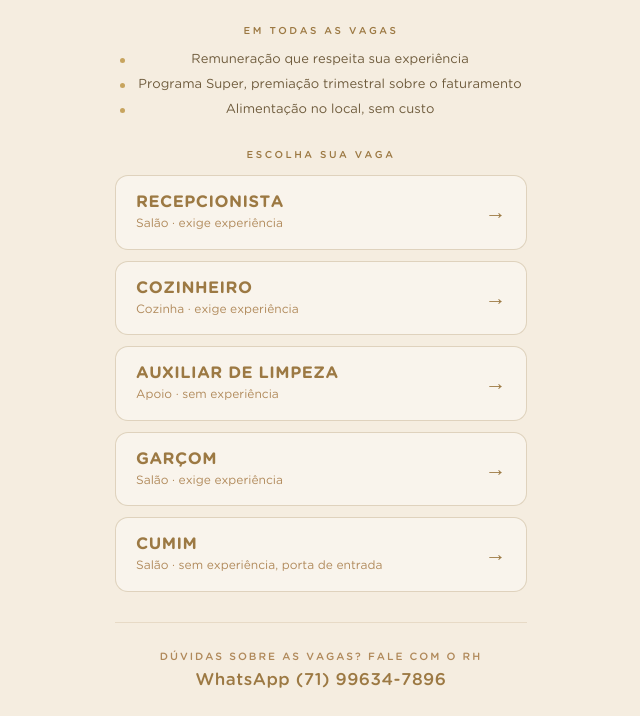
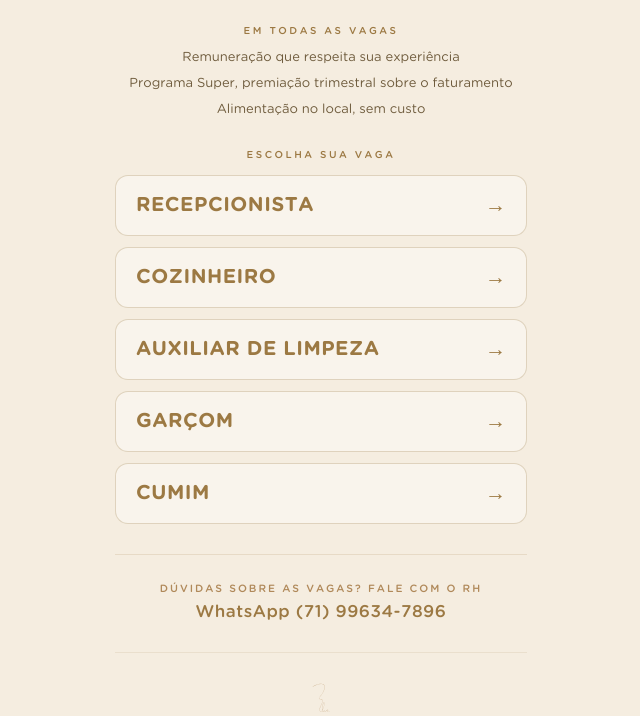
Before and after one commit to grupoa7/vagas-blue, a plain HTML site: page index.html in a window 1280 px wide. Shown: the part 337-1053 px from the top of the page, without its empty margins (319-959 px from the left). Drawn offline with Linux system fonts and the light colour scheme.

Commit message:
hub: sem marcadores nos benef + botoes so com nome maior

```diff
--- a/index.html
+++ b/index.html
@@ -22,17 +22,14 @@
   .hero p { font-weight:400; font-size:14px; color:#6E5B3C; line-height:1.6; max-width:330px; margin:0 auto; }
   .perks { margin:0 auto 30px; text-align:center; }
   .perks .label { font-weight:500; font-size:10px; color:#9C7943; letter-spacing:2.5px; text-transform:uppercase; margin-bottom:12px; }
-  .perks ul { list-style:none; padding:0; display:inline-flex; flex-direction:column; gap:7px; }
-  .perks li { font-weight:400; font-size:13px; color:#6E5B3C; line-height:1.4; padding-left:18px; position:relative; }
-  .perks li::before { content:''; position:absolute; left:0; top:7px; width:5px; height:5px; background:#C7A45E; border-radius:50%; }
+  .perks ul { list-style:none; padding:0; display:flex; flex-direction:column; align-items:center; gap:8px; }
+  .perks li { font-weight:400; font-size:13px; color:#6E5B3C; line-height:1.4; text-align:center; }
   .secao { font-weight:500; font-size:10px; color:#9C7943; letter-spacing:2.5px; text-transform:uppercase; text-align:center; margin-bottom:14px; }
   .vagas { display:flex; flex-direction:column; gap:11px; margin-bottom:30px; }
   a.vaga { display:flex; align-items:center; justify-content:space-between; gap:14px; padding:17px 20px; border:1px solid rgba(156,121,67,0.28); border-radius:13px; text-decoration:none; background:rgba(255,255,255,0.4); transition:background .15s, border-color .15s, transform .05s; }
   a.vaga:hover { background:rgba(255,255,255,0.7); border-color:rgba(156,121,67,0.5); }
   a.vaga:active { transform:scale(0.99); }
-  a.vaga .txt { display:flex; flex-direction:column; }
-  a.vaga .cargo { font-weight:700; font-size:16.5px; letter-spacing:0.5px; text-transform:uppercase; color:#9C7943; line-height:1.15; }
-  a.vaga .meta { font-weight:400; font-size:12px; color:#B0895A; margin-top:4px; line-height:1.3; }
+  a.vaga .cargo { font-weight:700; font-size:20px; letter-spacing:0.5px; text-transform:uppercase; color:#9C7943; line-height:1.15; }
   a.vaga .arrow { font-weight:500; font-size:21px; color:#9C7943; flex-shrink:0; }
   .help-block { text-align:center; padding-top:28px; border-top:1px solid rgba(156,121,67,0.16); }
   .help-block .help-label { font-weight:500; font-size:10.5px; letter-spacing:2px; text-transform:uppercase; color:#B0895A; margin-bottom:7px; }
@@ -69,23 +66,23 @@
   <div class="secao">Escolha sua vaga</div>
   <div class="vagas">
       <a class="vaga" href="detalhes-vaga-recepcionista.html">
-        <span class="txt"><span class="cargo">RECEPCIONISTA</span><span class="meta">Salão · exige experiência</span></span>
+        <span class="cargo">RECEPCIONISTA</span>
         <span class="arrow">&rarr;</span>
       </a>
       <a class="vaga" href="detalhes-vaga-cozinheiro.html">
-        <span class="txt"><span class="cargo">COZINHEIRO</span><span class="meta">Cozinha · exige experiência</span></span>
+        <span class="cargo">COZINHEIRO</span>
         <span class="arrow">&rarr;</span>
       </a>
       <a class="vaga" href="detalhes-vaga-asg.html">
-        <span class="txt"><span class="cargo">AUXILIAR DE LIMPEZA</span><span class="meta">Apoio · sem experiência</span></span>
+        <span class="cargo">AUXILIAR DE LIMPEZA</span>
         <span class="arrow">&rarr;</span>
       </a>
       <a class="vaga" href="detalhes-vaga-garcom.html">
-        <span class="txt"><span class="cargo">GARÇOM</span><span class="meta">Salão · exige experiência</span></span>
+        <span class="cargo">GARÇOM</span>
         <span class="arrow">&rarr;</span>
       </a>
       <a class="vaga" href="detalhes-vaga-cumim.html">
-        <span class="txt"><span class="cargo">CUMIM</span><span class="meta">Salão · sem experiência, porta de entrada</span></span>
+        <span class="cargo">CUMIM</span>
         <span class="arrow">&rarr;</span>
       </a>
   </div>
```
